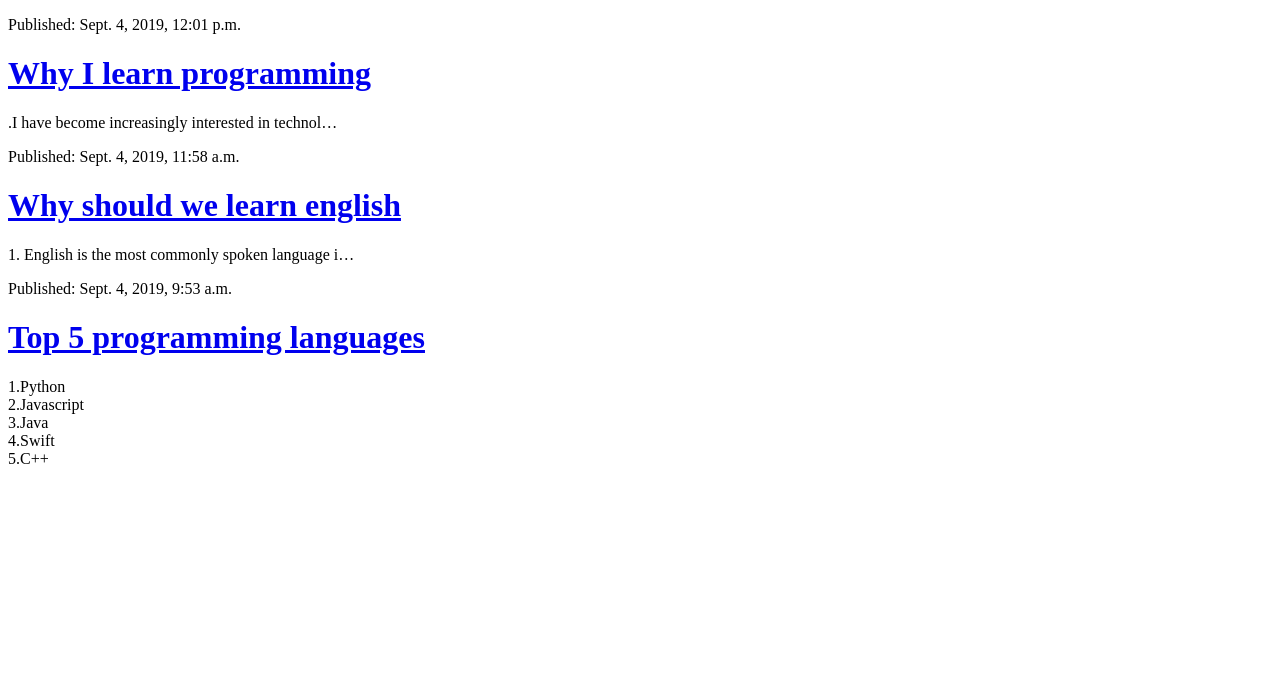
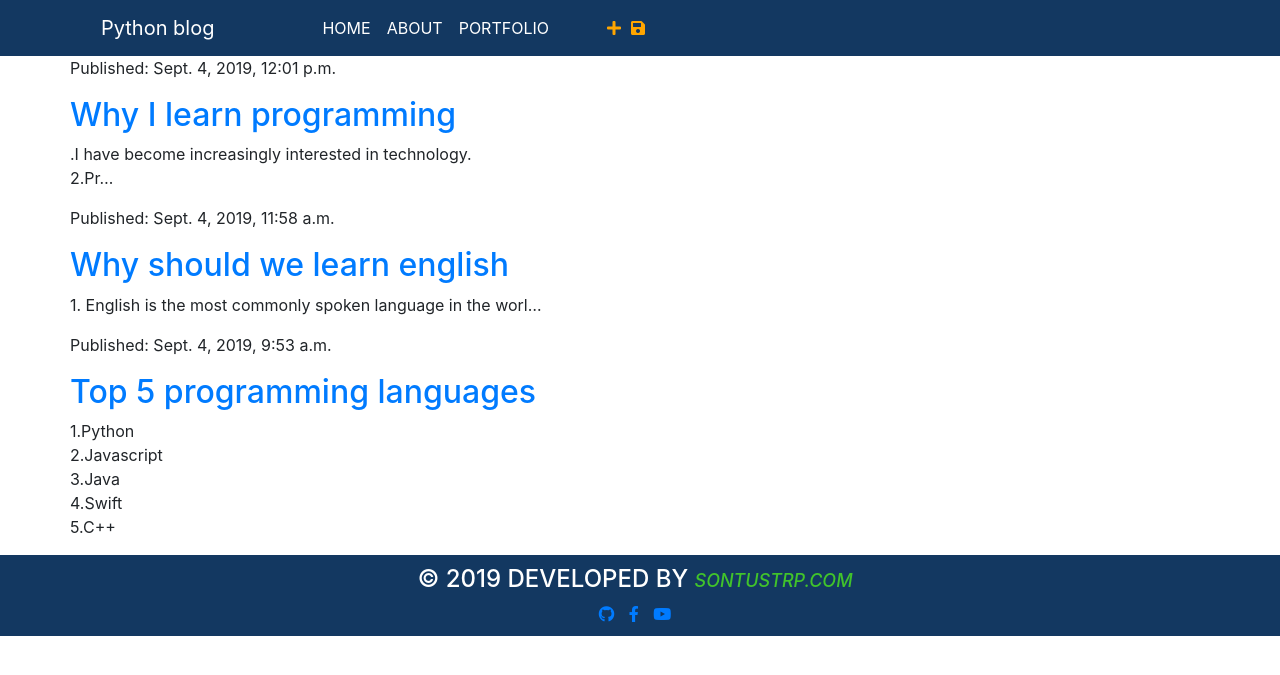
Before and after one commit to sontus-tripura-python/django-blog, a Django app: page / in a window 1280 px wide. Shown: the top 675 px of the page. Run offline with Django 3.2, Linux system fonts and the light colour scheme; data comes from the database, SQL or seed files in the repository; both versions use the stored data as it was after the commit; some libraries are stand-ins or nearby versions.

Commit message:
post show and added style on app

```diff
--- /dev/null
+++ b/my_apps/templates/base.html
@@ -0,0 +1,80 @@
+{% load staticfiles %}
+
+<!doctype html>
+<html lang="en">
+  <head>
+    <!-- Required meta tags -->
+    <meta charset="utf-8">
+    <meta name="viewport" content="width=device-width, initial-scale=1, shrink-to-fit=no">
+    <link href="https://fonts.googleapis.com/css?family=Inconsolata&display=swap" rel="stylesheet">
+    <link rel="stylesheet" href="https://stackpath.bootstrapcdn.com/bootstrap/4.3.1/css/bootstrap.min.css">
+    <link rel="stylesheet" href="https://use.fontawesome.com/releases/v5.8.2/css/all.css"/>
+    <link rel="stylesheet" href="{% static 'css/style.css' %} " />
+
+    <title>Sontus Tripura</title>
+</head>
+
+<body>
+  <div class="headersection">
+  <div class="container">
+    <nav class="navbar navbar-expand-lg navbar-light">
+      <span class="navbar-brand" href="#">Python blog</span>
+      <button class="navbar-toggler" type="button" data-toggle="collapse" data-target="#navbarNav" aria-controls="navbarNav" aria-expanded="false" aria-label="Toggle navigation">
+        <span class="navbar-toggler-icon"></span>
+      </button>
+      <div class="collapse navbar-collapse" id="navbarNav">
+        <ul class="navbar-nav">
+          <li class="nav-item active">
+            <a class="nav-link" href="{% url 'post_create' %}">Home <span class="sr-only">(current)</span></a>
+          </li>
+          <li class="nav-item">
+            <a class="nav-link" href="#">About</a>
+          </li>
+          <li class="nav-item">
+            <a class="nav-link" href="#">Portfolio</a>
+          </li>
+
+        </ul>
+    	<div class="edit-option">
+        <li>
+              <a href=" "><i class="fas fa-plus"></i></a>
+          </li >
+
+    	 <li>
+          <a href="https://github.com/sontus-tripura-python"><i class="fas fa-save"></i></a>
+     </li>
+    	</div>
+
+      </div>
+    </nav>
+
+    </div>
+    </div>
+
+<div class="container">
+<div class="row">
+  <div class="col-8-md">
+   {% block body %}
+
+
+   {% endblock%}
+  </div>
+</div>
+</div>
+<div class="footersetion">
+  <div class="container">
+    <div class="text-center">
+     <h4>&copy 2019 DEVELOPED BY <a href="sontustrp.com" class="site-me">SONTUSTRP.COM</a></h4>
+       <a href="https://github.com/sontus-tripura-python"><i class="fab fa-github"></i></a>
+       <a href="https://www.facebook.com/adnan.tripuraatit"><i class="fab fa-facebook-f"></i></a>
+         <a href="#"><i class="fab fa-youtube"></i></a>
+   </div>
+  </div>
+
+</div>
+
+<script src="https://code.jquery.com/jquery-3.3.1.slim.min.js"></script>
+<script src="https://cdnjs.cloudflare.com/ajax/libs/popper.js/1.14.7/umd/popper.min.js"></script>
+<script src="https://stackpath.bootstrapcdn.com/bootstrap/4.3.1/js/bootstrap.min.js"></script>
+</body>
+</html>
--- a/my_apps/templates/post_create.html
+++ b/my_apps/templates/post_create.html
@@ -1,13 +1,6 @@
-<!doctype html>
-<html lang="en">
-  <head>
-    <!-- Required meta tags -->
-    <meta charset="utf-8">
-    <meta name="viewport" content="width=device-width, initial-scale=1, shrink-to-fit=no">
-    <title>Sontus Tripura</title>
-</head>
+{% extends 'base.html' %}
 
-<body>
+{% block body %}
   {% for post in posts %}
       <div class="post">
 
@@ -15,9 +8,9 @@
               <p>Published: {{ post.publish_date }}</p>
           </div>
 
-          <h1><a href="#">{{ post.title }}</a></h1>
-          <p>{{ post.text|truncatechars:50|linebreaksbr }}</p>
+          <h2><a href="{% url 'post_views' pk=post.pk %}">{{ post.title }}</a></h2>
+          <p>{{ post.text|truncatechars:60|linebreaksbr }}</p>
       </div>
   {% endfor %}
-</body>
-</html>
+
+{% endblock %}
--- a/my_apps/urls.py
+++ b/my_apps/urls.py
@@ -2,7 +2,7 @@ from django.urls import path
 from . import views
 urlpatterns = [
      path('', views.post_create, name='post_create'),
-     #path('post/<int:pk>/', views.post_details, name='post_details'),
+     path('post/<int:pk>/', views.post_views, name='post_views'),
      #path('post/new/', views.post_edit, name='post_edit'),
      #path('post/<int:pk>/edit', views.post_edit, name='post_edit'),
     ]
--- a/my_apps/views.py
+++ b/my_apps/views.py
@@ -1,4 +1,4 @@
-from django.shortcuts import render
+from django.shortcuts import render,get_object_or_404
 from django.utils import timezone
 
 #from .forms import PostForm
@@ -8,3 +8,9 @@ def post_create(request):
     posts = Post.objects.filter(publish_date__lte=timezone.now()).order_by('-publish_date')
     stuff_for_frontend = {'posts': posts}
     return render(request, 'post_create.html', stuff_for_frontend)
+
+#create post detais
+def post_views(request, pk):
+    post = get_object_or_404(Post, pk=pk)
+    stuff_for_frontend = { 'posts':post }
+    return render (request, 'post_views.html', stuff_for_frontend)
```
Also changed, not shown: my_apps/templates/post_views.html (added, +14 -0 lines), db.sqlite3.
